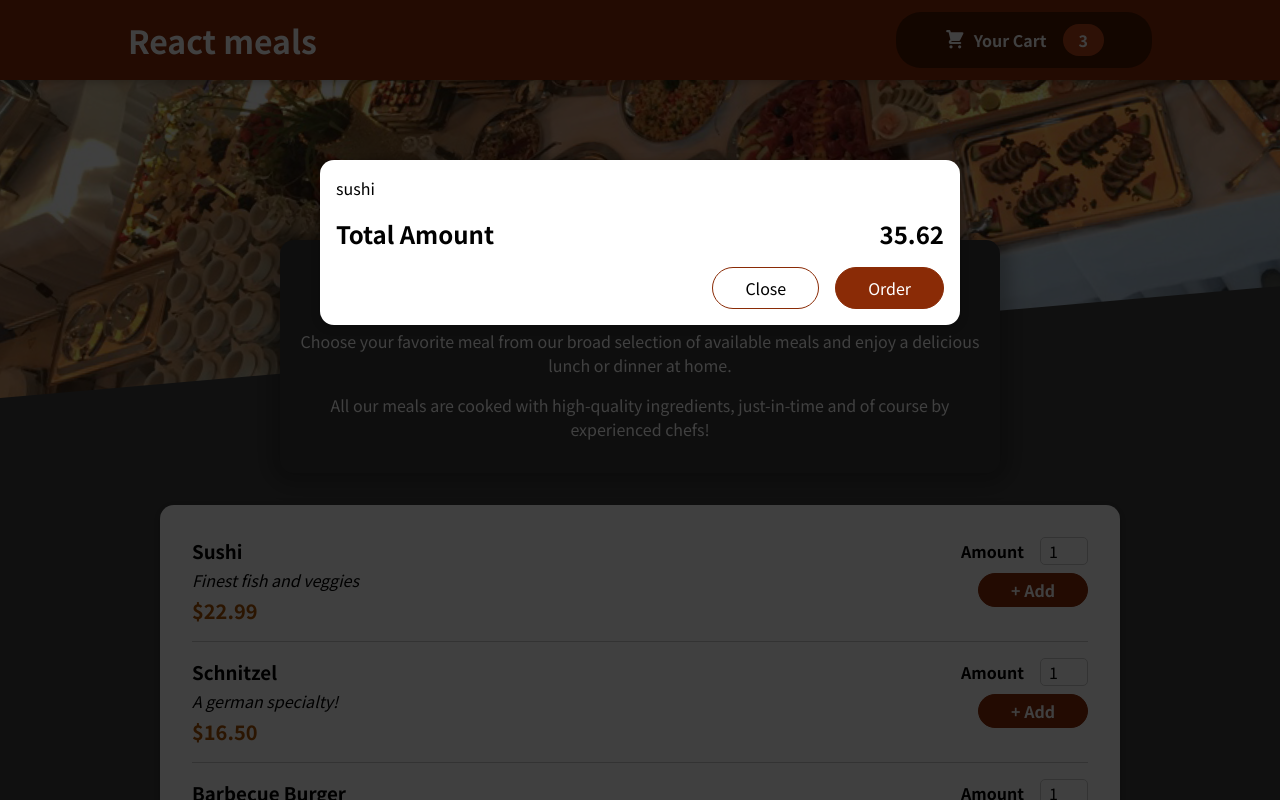
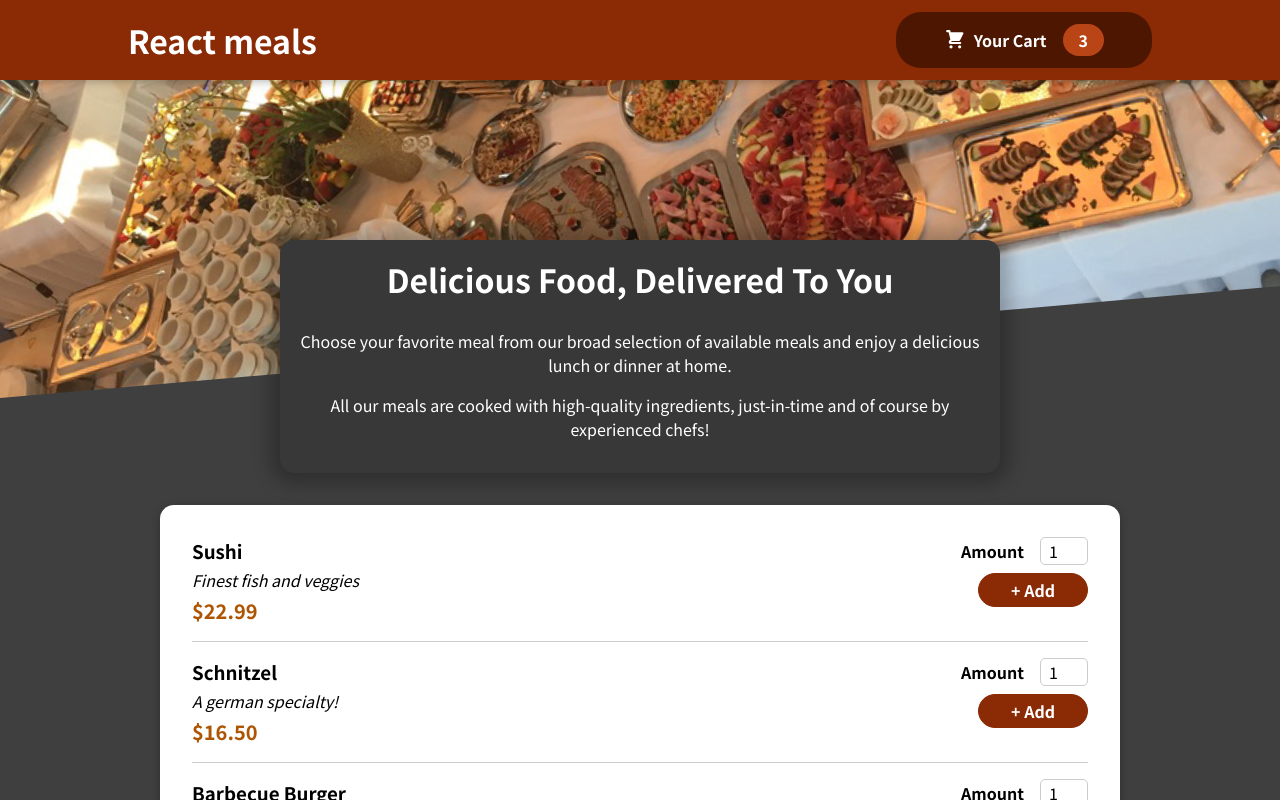
Before and after one commit to Jonathan5511/restraunt-app, a React (Create React App) app: page / in a window 1280 px wide. Shown: the top 800 px of the page. Built offline with nearby package versions, Linux system fonts and the light colour scheme.

Commit message:
Cart open and close

```diff
--- a/src/App.js
+++ b/src/App.js
@@ -1,13 +1,23 @@
 import Header from "./components/Layout/Header";
-import { Fragment } from "react";
+import { Fragment,useState } from "react";
 import Meals from "./components/Meals/Meals";
 import Cart from "./components/Cart/Cart";
 
 function App() {
+  const [cartIsShown,setCartIsShown]=useState(false);
+
+  const showCartHandler=()=>{
+    setCartIsShown(true);
+  }
+
+  const hideCartHandler=()=>{
+    setCartIsShown(false);
+  }
+
   return (
     <Fragment>
-      <Cart/>
-      <Header/>
+      {cartIsShown && <Cart onClose={hideCartHandler}/>}
+      <Header onShowCart={showCartHandler}/>
       <main>
         <Meals/>
       </main>
--- a/src/components/Cart/Cart.js
+++ b/src/components/Cart/Cart.js
@@ -9,14 +9,14 @@
         </ul>
 
     return (
-    <Modal>
+    <Modal onClose={props.onClose}>
         {cartItems}
         <div className={classes.total}>
             <span>Total Amount</span>
             <span>35.62</span>
         </div>
         <div className={classes.actions}>
-            <button className={classes['button-alt']}>Close</button>
+            <button className={classes['button-alt']} onClick={props.onClose}>Close</button>
             <button className={classes.button}>Order</button>
         </div>
     </Modal>)
--- a/src/components/Layout/Header.js
+++ b/src/components/Layout/Header.js
@@ -8,7 +8,7 @@
         <Fragment>
             <header className={classes.header}>
                 <h1>React meals</h1>
-                <HeaderCartButton/>
+                <HeaderCartButton onClick={props.onShowCart}/>
             </header>
             <div className={classes['main-image']}>
                 <img src={mealsImage} alt="A table full of delicious food!"></img>
--- a/src/components/Layout/HeaderCartButton.js
+++ b/src/components/Layout/HeaderCartButton.js
@@ -2,7 +2,7 @@
 import classes from './HeaderCartButton.module.css'
 
 const HeaderCartButton=props=>{
-    return <button className={classes.button}>
+    return <button className={classes.button} onClick={props.onClick}>
         <span className={classes.icon}>
             <CartIcon/>
         </span>
--- a/src/components/UI/Modal.js
+++ b/src/components/UI/Modal.js
@@ -3,7 +3,7 @@
 import ReactDOM from 'react-dom'
 
 const Backdrop=props=>{
-    return <div className={classes.backdrop}>
+    return <div className={classes.backdrop} onClick={props.onClose}>
 
     </div>
 }
@@ -21,7 +21,7 @@
 
 const Modal=props=>{
     return <Fragment>
-        {ReactDOM.createPortal(<Backdrop/>,portalElement)}
+        {ReactDOM.createPortal(<Backdrop onClose={props.onClose}/>,portalElement)}
         {ReactDOM.createPortal(<ModalOverlay>{props.children}</ModalOverlay>,portalElement)}
     </Fragment>
 }
```
